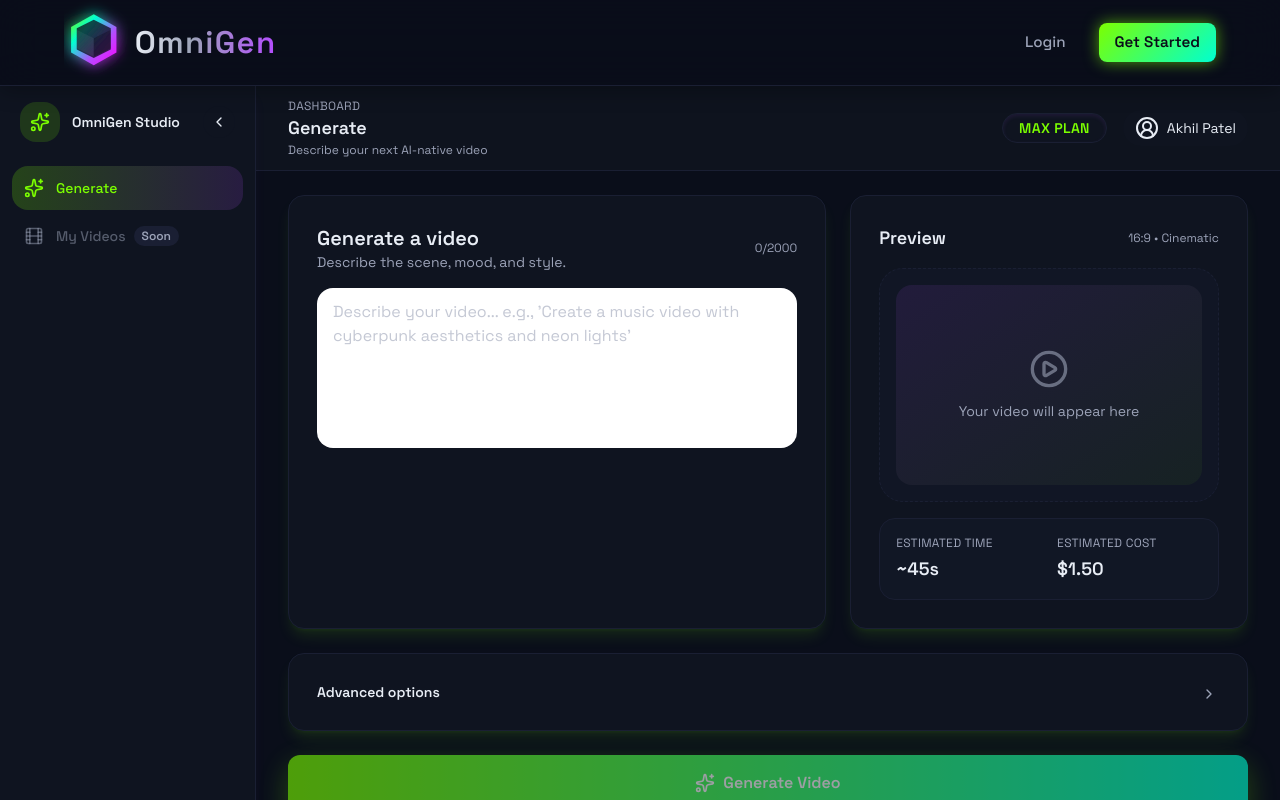
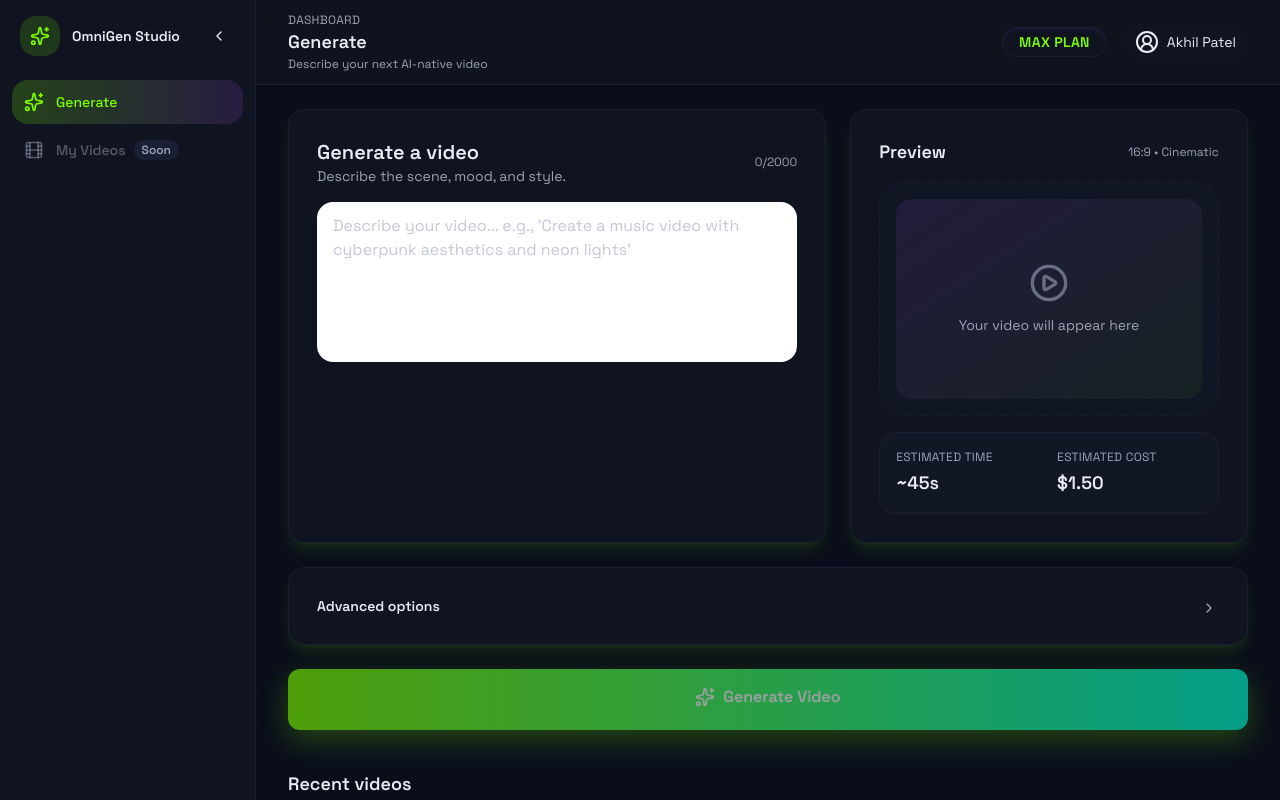
Before and after one commit to ppiont/omnigen, a React app in the folder app/: page /dashboard in a window 1280 px wide. Shown: the top 800 px of the page. Built offline with nearby package versions, Linux system fonts and the light colour scheme; the HTML template or start-up script is replaced by a standard one.

Commit message:
fix: hide navbar on dashboard page
- Navbar only shows on Landing, Login, and Signup pages
- Dashboard uses its own layout without the top navbar

```diff
--- a/app/src/App.tsx
+++ b/app/src/App.tsx
@@ -1,4 +1,4 @@
-import { Routes, Route } from 'react-router-dom'
+import { Routes, Route, useLocation } from 'react-router-dom'
 import { ThemeProvider } from './context/ThemeContext'
 import Navbar from './components/Navbar'
 import Landing from './pages/Landing'
@@ -6,11 +6,13 @@ import Login from './pages/Login'
 import Signup from './pages/Signup'
 import { DashboardPage } from './pages/Dashboard'
 
-function App() {
+function AppContent() {
+  const location = useLocation()
+  const showNavbar = location.pathname !== '/dashboard'
+
   return (
-    <ThemeProvider>
     <div className="app-shell">
-        <Navbar />
+      {showNavbar && <Navbar />}
       <Routes>
         <Route path="/" element={<Landing />} />
         <Route path="/login" element={<Login />} />
@@ -18,6 +20,13 @@ function App() {
         <Route path="/dashboard" element={<DashboardPage />} />
       </Routes>
     </div>
+  )
+}
+
+function App() {
+  return (
+    <ThemeProvider>
+      <AppContent />
     </ThemeProvider>
   )
 }
```
Lines whose indentation alone changed are shown as unchanged.
